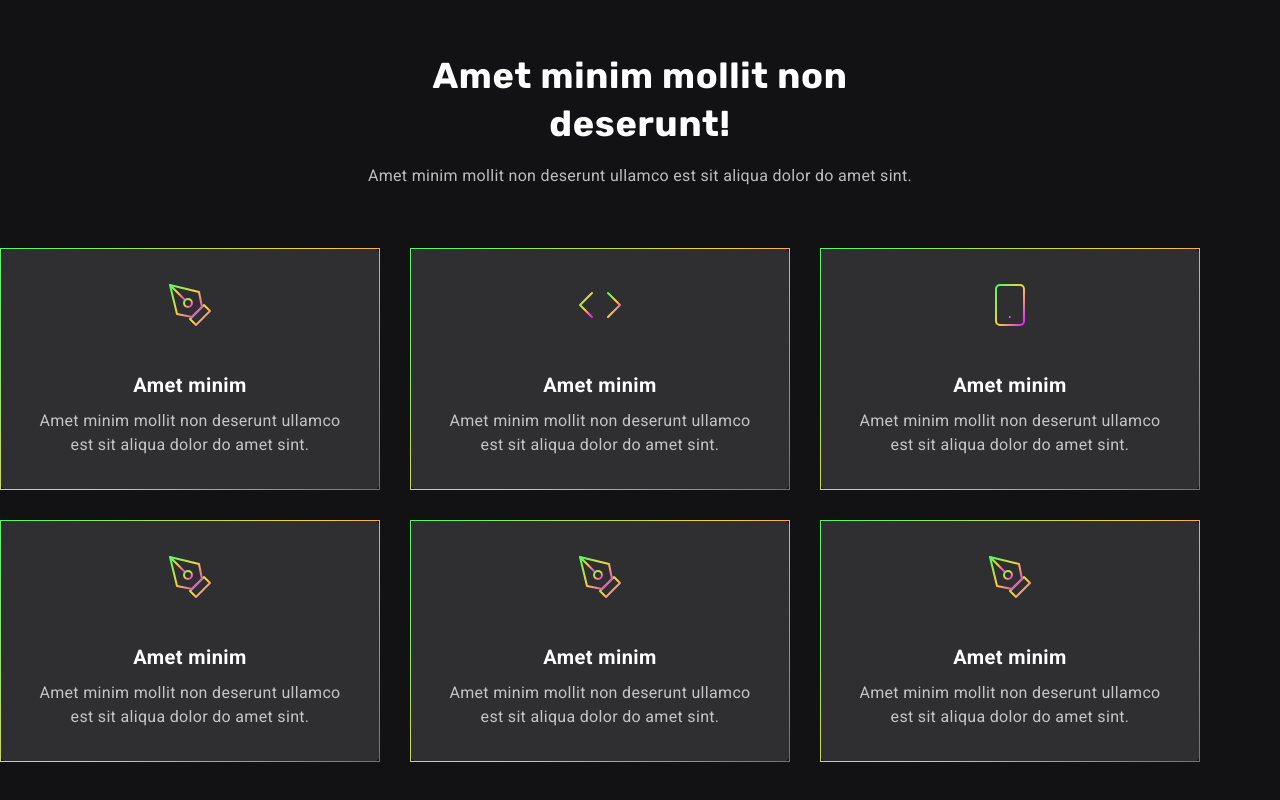
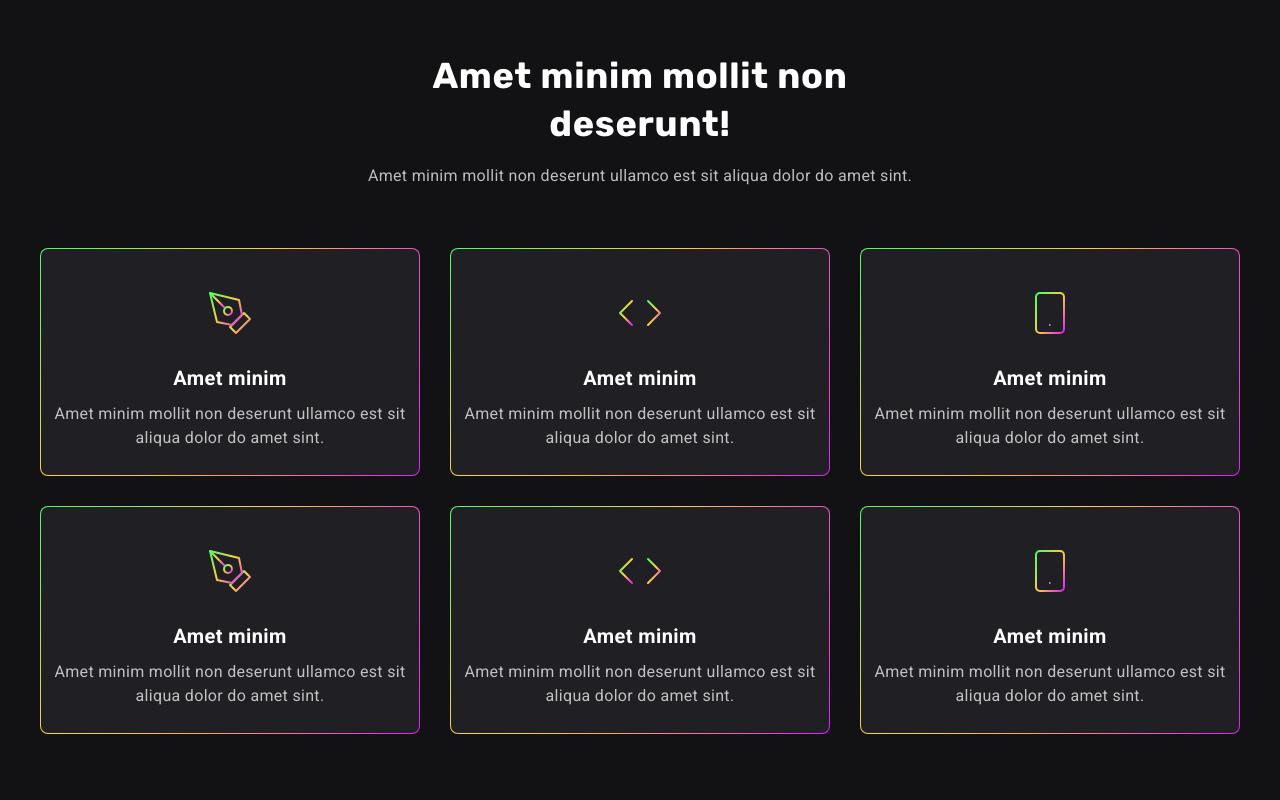
Before and after one commit to auggustus6/iniciodesign-web, a React (Vite) app: page / in a window 1280 px wide. Shown: the part 1527-2327 px from the top of the page. Built offline with nearby package versions, Linux system fonts and the light colour scheme.

Commit message:
Fix border card

```diff
--- a/src/components/Card/Card.module.css
+++ b/src/components/Card/Card.module.css
@@ -1,24 +1,24 @@
 .card {
-  padding: 3.2rem;
   display: flex;
   flex-direction: column;
   align-items: center;
   justify-content: center;
   max-width: 38rem;
+  border: double 1px transparent;
   border-radius: 8px;
-  border: 1px solid;
-  border-image: linear-gradient(
-      133.79deg,
+  background-image: linear-gradient(#202024, #202024),
+    radial-gradient(
+      circle at top left,
       #4efb6a 0%,
       #fad03e 51.56%,
       #df1dff 100%
-    )
-    1;
-  background: rgba(255, 255, 255, 0.12);
+    );
+  background-origin: border-box;
+  background-clip: content-box, border-box;
 }
 
 .card img {
-  margin-bottom: 4rem;
+  margin: 4rem 0 2.5rem;
 }
 
 .card h3 {
@@ -34,4 +34,5 @@
   line-height: 2.4rem;
   letter-spacing: 0.02em;
   color: rgba(255, 255, 255, 0.72);
+  margin-bottom: 2.5rem;
 }
--- a/src/components/ThirdSection/ThirdSection.jsx
+++ b/src/components/ThirdSection/ThirdSection.jsx
@@ -35,12 +35,12 @@ const ThirdSection = ({ text, paragraph }) => {
               paragraph="Amet minim mollit non deserunt ullamco est sit aliqua dolor do amet sint."
             />
             <Card
-              img={pen}
+              img={code}
               text="Amet minim"
               paragraph="Amet minim mollit non deserunt ullamco est sit aliqua dolor do amet sint."
             />
             <Card
-              img={pen}
+              img={smartphone}
               text="Amet minim"
               paragraph="Amet minim mollit non deserunt ullamco est sit aliqua dolor do amet sint."
             />
--- a/src/components/ThirdSection/ThirdSection.module.css
+++ b/src/components/ThirdSection/ThirdSection.module.css
@@ -41,6 +41,8 @@
 }
 
 .containerCard {
+  align-items: center;
+  justify-content: center;
   display: flex;
   max-width: 128rem;
   flex-wrap: wrap;
```
